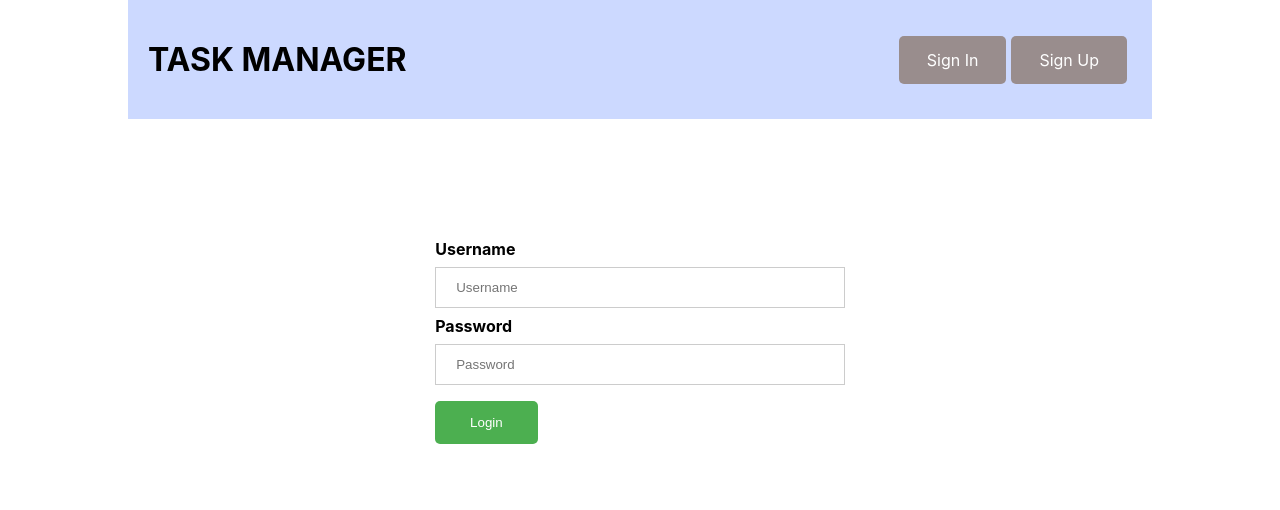
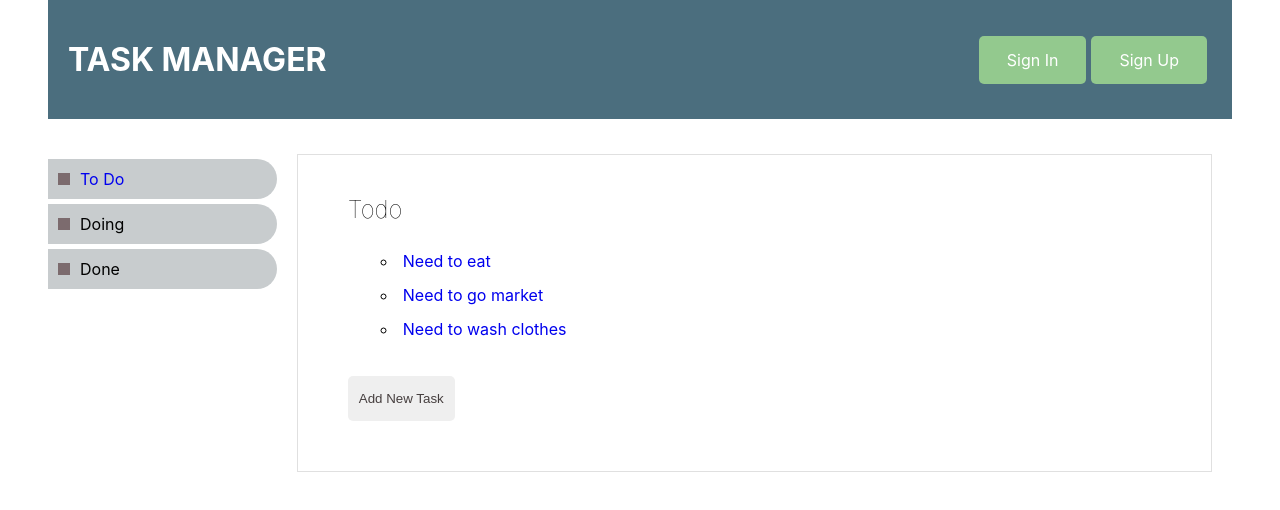
Before and after one commit to Thaneshwor/react-express-todo-demo, a React (Create React App) app in the folder app/: page / in a window 1280 px wide. Shown: the top 510 px of the page. Built offline with nearby package versions, Linux system fonts and the light colour scheme.

Commit message:
Add Dashboard component

```diff
--- a/app/src/assets/css/common.css
+++ b/app/src/assets/css/common.css
@@ -5,7 +5,7 @@ img{
 }
 
 .container-max-width {
-    max-width: 64em;
+    max-width: 74em;
     margin: 0 auto;
 }
 
@@ -19,10 +19,9 @@ a {
     display: inline-block;
     background-color: #7c6b6e;
     margin: 0px 10px;
-    border-radius: 10px;
 }
 
-.btn-submit, .btn-done, .btn-task-complete {
+.btn-submit, .btn-done, .btn-task-complete, .btn-default {
     background-color: #4CAF50;
     color: white;
     padding: 14px 20px;
--- /dev/null
+++ b/app/src/components/dashboard/Dashboard.jsx
@@ -0,0 +1,28 @@
+import React, { Component } from 'react';
+import TaskList from '../tasklist/TaskList';
+import './dashboard.css';
+class Dashboard extends Component {
+
+    render() {
+        return (
+            <div className='dash-board'>
+                <div className='task-body'>
+                    <div className='task-left'>
+                        <div className='task-aside'>
+                            <ul>
+                                <li><a href='#'><span className='square' />To Do</a></li>
+                                <li><span className='square' />Doing</li>
+                                <li><span className='square' />Done</li>
+                            </ul>
+                        </div>
+                    </div>
+                    <div className='task-right'>
+                        <TaskList />
+                    </div>
+                </div>
+            </div>
+        );
+    }
+}
+
+export default Dashboard;
--- /dev/null
+++ b/app/src/components/dashboard/dashboard.css
@@ -0,0 +1,48 @@
+.task-body{
+    display: flex;
+    padding-top: 5px;
+    height: cal(100vh - 20px);
+}
+
+.task-left{
+    flex: 20%;
+}
+
+.task-right{
+    flex: 80%;
+    padding: 20px;
+}
+
+.task-aside{
+    margin-top: 10px;
+    padding-top: 20px;
+}
+
+.task-aside ul{
+    list-style-type: none;
+}
+
+.task-aside li{
+    margin: 5px 0px;
+    padding:10px 0px;
+    background-color: #c8ccce;
+    border-top-right-radius: 20px;
+    border-bottom-right-radius: 20px;
+}
+
+@media screen and (max-width: 480px) {
+
+    .task-body{
+        display: flex;
+        flex-wrap: wrap;
+    }
+
+    .task-aside li{
+        width: 33%;
+        display: inline-block;
+        border-top-left-radius: 5px;
+        border-bottom-left-radius: 5px;
+        border-top-right-radius: 5px;
+        border-bottom-right-radius: 5px;
+    }
+}
--- a/app/src/components/header/navbar.css
+++ b/app/src/components/header/navbar.css
@@ -1,5 +1,5 @@
 .nav-bar-container{
-    background-color: #ccd9ff;
+    background-color: #4b6e7e;
 }
 
 .nav-bar{
@@ -22,6 +22,9 @@
     flex: 1;
     justify-content: flex-end;
 }
+.nav-bar-left h1{
+    color: #fff;
+}
 
 .nav-bar-right ul li{
     display: inline;
@@ -29,11 +32,11 @@
     margin-right: 5px;
     border-radius: 5px;
     color: #fff;
-    background-color: rgb(153, 141, 141)
+    background-color: rgb(147, 201, 142)
 }
 
 .nav-bar-right ul li:hover{
-    background-color: rgb(110, 103, 103)
+    background-color: rgb(202, 185, 185)
 }
 
 @media screen and (max-width: 768px) {
@@ -47,11 +50,31 @@
 }
 
 @media screen and (max-width: 480px) {
+    .nav-bar{
+        padding: 30px 0;
+    }
+
     .nav-bar-left h1{
         font-size: 19px;
     }
+
     .nav-bar-right ul li{
         padding: 11px 22px;
         font-size: 11px;
     }
 }
+
+@media screen and (max-width: 320px) {
+    .nav-bar{
+        padding: 20px 0;
+    }
+
+    .nav-bar-left h1{
+        font-size: 19px;
+    }
+
+    .nav-bar-right ul li{
+        padding: 5px 10px;
+        font-size: 11px;
+    }
+}
--- a/app/src/components/main/Main.jsx
+++ b/app/src/components/main/Main.jsx
@@ -2,6 +2,7 @@ import React, { Component } from 'react';
 import '../../assets/css/common.css';
 import Login from '../login/Login';
 import Navbar from '../header/Navbar';
+import Dashboard from '../dashboard/Dashboard';
 
 class Main extends Component {
 
@@ -9,7 +10,8 @@ class Main extends Component {
         return (
             <div className='container-max-width'>
                 <Navbar />
-                <Login />
+                {/* <Login /> */}
+                <Dashboard></Dashboard>
             </div >
         );
     };
--- /dev/null
+++ b/app/src/components/tasklist/TaskList.jsx
@@ -0,0 +1,26 @@
+import React, { Component } from 'react';
+import './tasklist.css';
+class TaskList extends Component {
+
+    render() {
+        return (
+            <div className='task-desc'>
+                <div className='task-desc-title'>
+                    <h2>Todo</h2>
+                </div>
+                <div className='task-desc-body'>
+                    <ul>
+                        <li><a href='#'>Need to eat</a></li>
+                        <li><a href='#'>Need to go market</a></li>
+                        <li><a href='#'>Need to wash clothes</a></li>
+                    </ul>
+                </div>
+                <div className='task-desc-footer'>
+                    <button>Add New Task</button>
+                </div>
+            </div>
+        );
+    }
+}
+
+export default TaskList;
--- /dev/null
+++ b/app/src/components/tasklist/tasklist.css
@@ -0,0 +1,46 @@
+
+.task-desc{
+    margin-top: 10px;
+    padding: 20px 50px;
+    border: 1px solid #e0e0e0;
+}
+
+.task-desc-title h2{
+    padding: 20px 0;
+    font-weight: lighter;
+}
+
+.task-desc-body{
+    margin-left: 50px;
+}
+.task-desc-body ul li{
+    padding:7px 5px;
+    list-style-type: circle;
+}
+
+.task-desc-body ul a{
+    width: 100%;
+}
+
+.task-desc-footer{
+    margin: 30px 0;
+}
+
+.task-desc-footer button{
+    border: 1px solid #e0e0e0;
+    border-radius: 5px;
+    border-color: transparent;
+    padding: 14px 10px;
+    color: rgb(70, 63, 63);
+    font-weight: lighter;
+}
+
+
+@media screen and (max-width: 480px) {
+    .task-desc{
+        margin-top: 10px;
+        padding: 20px 10px;
+        border: 1px solid #e0e0e0;
+    }
+
+}
```
